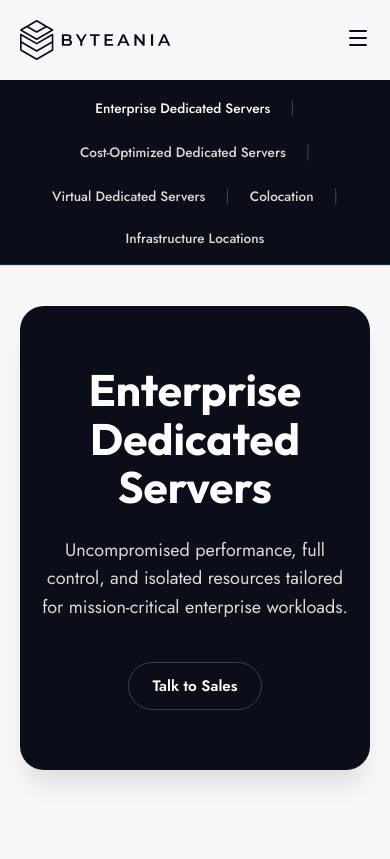
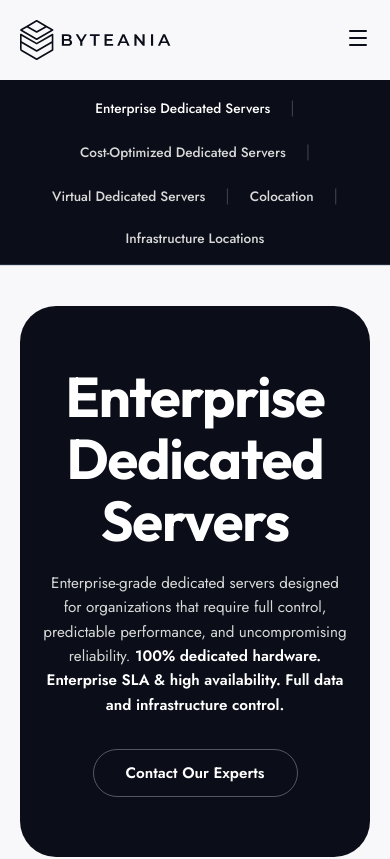
Before and after one commit to souiiii/Bytenia, a React (Vite) app: page /enterprise in a window 390 px wide. Shown: the top 859 px of the page. Built offline with nearby package versions, Linux system fonts and the light colour scheme; what react-world-flags would draw is missing.

Commit message:
feat: add EnterpriseHero component with responsive styling and layout

```diff
--- a/src/components/EnterpriseHero/EnterpriseHero.css
+++ b/src/components/EnterpriseHero/EnterpriseHero.css
@@ -5,12 +5,11 @@
 
 .ent-hero-card {
   background-color: var(--bg-dark);
-  border-radius: var(--border-radius-lg);
+  border-radius: 36px;
   padding: 80px 40px;
   text-align: center;
   position: relative;
   overflow: hidden;
-  box-shadow: 0 20px 25px -5px rgba(0, 0, 0, 0.1);
 }
 
 .ent-hero-content {
@@ -24,16 +23,35 @@
 }
 
 .ent-hero-card .hero-title {
-  font-size: 2.75rem;
-  margin-bottom: 24px;
+  font-size: 3.5rem;
+  margin-bottom: 20px;
+  letter-spacing: -0.02em;
 }
 
 .ent-hero-card .hero-description {
-  max-width: 600px;
+  max-width: 850px;
+  font-size: 0.95rem;
+  line-height: 1.6;
+  margin-bottom: 32px;
+}
+
+.ent-hero-card strong {
+  color: #fff;
+  font-weight: 600;
 }
 
 .ent-hero-card .hero-actions {
   margin-bottom: 0;
+}
+
+.hero-btn-outline {
+  padding: 12px 32px;
+  border-radius: 50px;
+  background-color: transparent;
+  transition: all var(--transition-speed);
+}
+.hero-btn-outline:hover {
+  background-color: rgba(255,255,255,0.1);
 }
 
 @media (max-width: 768px) {
--- a/src/components/EnterpriseHero/EnterpriseHero.jsx
+++ b/src/components/EnterpriseHero/EnterpriseHero.jsx
@@ -9,10 +9,10 @@ const EnterpriseHero = () => {
           <div className="ent-hero-content">
             <h1 className="hero-title h1 text-white">Enterprise Dedicated Servers</h1>
             <p className="hero-description text-gray">
-              Uncompromised performance, full control, and isolated resources tailored for mission-critical enterprise workloads.
+              Enterprise-grade dedicated servers designed for organizations that require full control, predictable performance, and uncompromising reliability. <strong>100% dedicated hardware. Enterprise SLA & high availability. Full data and infrastructure control.</strong>
             </p>
             <div className="hero-actions">
-              <button className="btn-outline hero-btn-outline" style={{borderColor: 'rgba(255,255,255,0.2)'}}>Talk to Sales</button>
+              <button className="btn-outline hero-btn-outline" style={{borderColor: 'rgba(255,255,255,0.3)', color: '#fff'}}>Contact Our Experts</button>
             </div>
           </div>
         </div>
```
